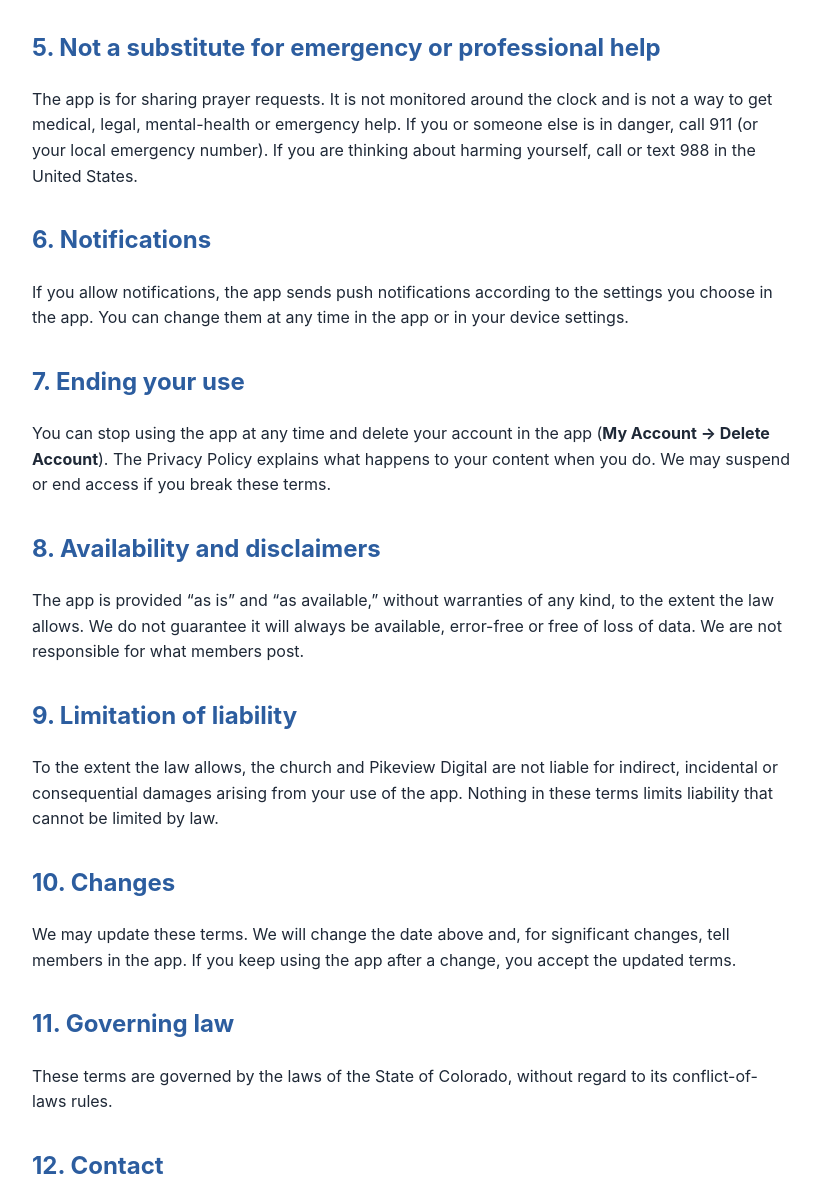
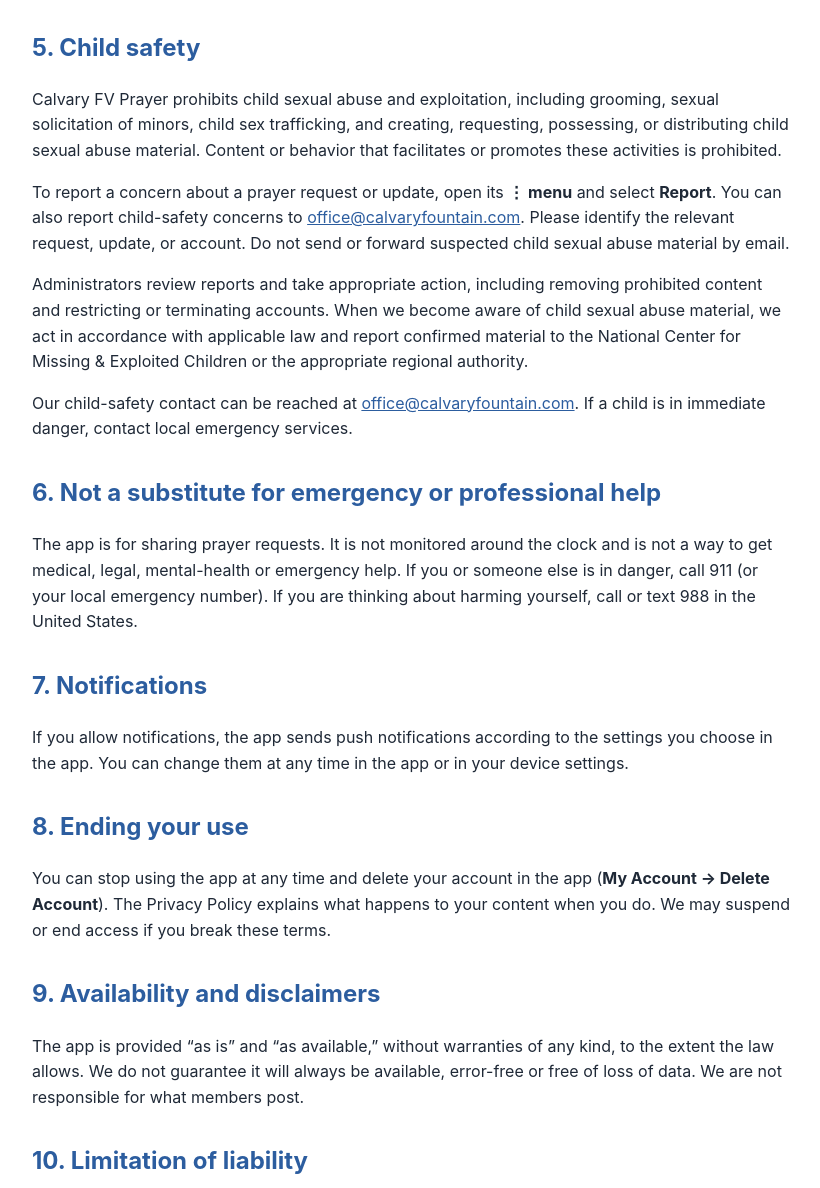
Before and after one commit to megrenneg/pikeviewdigital-site, a plain HTML site: page calvary-prayer/terms/index.html in a window 1280 px wide. Shown: the part 1393-2581 px from the top of the page, without its empty margins (228-1048 px from the left). Drawn offline with Linux system fonts and the light colour scheme.

Commit message:
Update church contacts and child safety terms

```diff
--- a/calvary-prayer/terms/index.html
+++ b/calvary-prayer/terms/index.html
@@ -15,7 +15,7 @@
 <body>
 
 <h1>Calvary Prayer — Terms of Use</h1>
-<p class="updated">Last updated: November 19, 2026</p>
+<p class="updated">Last updated: November 24, 2026</p>
 
 <p>These terms govern your use of Calvary Prayer (“the app”), a private prayer app for the congregation of Calvary Fellowship Fountain Valley (“the church,” “we,” “us”). The app is operated by the church, with Pikeview Digital as its developer. By creating an account or using the app, you agree to these terms and to our <a href="/calvary-prayer/privacy/">Privacy Policy</a>. If you do not agree, please do not use the app.</p>
 
@@ -47,29 +47,35 @@
 <h2>4. Moderation and enforcement</h2>
 <p>Administrators may edit or remove content, reject requests, and deactivate or remove accounts that break these terms or that they believe are harmful to the congregation, with or without notice. To report a prayer request or an update, open the <strong>⋮ menu</strong> on it and choose <strong>Report</strong>. You can also contact an administrator or email us at the address below. Reports go to the administrators, who will review them promptly, and the person reported is not told who reported them.</p>
 
-<h2>5. Not a substitute for emergency or professional help</h2>
+<h2 id="child-safety">5. Child safety</h2>
+<p>Calvary FV Prayer prohibits child sexual abuse and exploitation, including grooming, sexual solicitation of minors, child sex trafficking, and creating, requesting, possessing, or distributing child sexual abuse material. Content or behavior that facilitates or promotes these activities is prohibited.</p>
+<p>To report a concern about a prayer request or update, open its <strong>⋮ menu</strong> and select <strong>Report</strong>. You can also report child-safety concerns to <a href="mailto:office@calvaryfountain.com">office@calvaryfountain.com</a>. Please identify the relevant request, update, or account. Do not send or forward suspected child sexual abuse material by email.</p>
+<p>Administrators review reports and take appropriate action, including removing prohibited content and restricting or terminating accounts. When we become aware of child sexual abuse material, we act in accordance with applicable law and report confirmed material to the National Center for Missing &amp; Exploited Children or the appropriate regional authority.</p>
+<p>Our child-safety contact can be reached at <a href="mailto:office@calvaryfountain.com">office@calvaryfountain.com</a>. If a child is in immediate danger, contact local emergency services.</p>
+
+<h2>6. Not a substitute for emergency or professional help</h2>
 <p>The app is for sharing prayer requests. It is not monitored around the clock and is not a way to get medical, legal, mental-health or emergency help. If you or someone else is in danger, call 911 (or your local emergency number). If you are thinking about harming yourself, call or text 988 in the United States.</p>
 
-<h2>6. Notifications</h2>
+<h2>7. Notifications</h2>
 <p>If you allow notifications, the app sends push notifications according to the settings you choose in the app. You can change them at any time in the app or in your device settings.</p>
 
-<h2>7. Ending your use</h2>
+<h2>8. Ending your use</h2>
 <p>You can stop using the app at any time and delete your account in the app (<strong>My Account → Delete Account</strong>). The Privacy Policy explains what happens to your content when you do. We may suspend or end access if you break these terms.</p>
 
-<h2>8. Availability and disclaimers</h2>
+<h2>9. Availability and disclaimers</h2>
 <p>The app is provided “as is” and “as available,” without warranties of any kind, to the extent the law allows. We do not guarantee it will always be available, error-free or free of loss of data. We are not responsible for what members post.</p>
 
-<h2>9. Limitation of liability</h2>
+<h2>10. Limitation of liability</h2>
 <p>To the extent the law allows, the church and Pikeview Digital are not liable for indirect, incidental or consequential damages arising from your use of the app. Nothing in these terms limits liability that cannot be limited by law.</p>
 
-<h2>10. Changes</h2>
+<h2>11. Changes</h2>
 <p>We may update these terms. We will change the date above and, for significant changes, tell members in the app. If you keep using the app after a change, you accept the updated terms.</p>
 
-<h2>11. Governing law</h2>
+<h2>12. Governing law</h2>
 <p>These terms are governed by the laws of the State of Colorado, without regard to its conflict-of-laws rules.</p>
 
-<h2>12. Contact</h2>
-<p>Questions or reports: <a href="mailto:megrenneg@pikeviewdigital.com">megrenneg@pikeviewdigital.com</a></p>
+<h2>13. Contact</h2>
+<p>Questions or reports: <a href="mailto:office@calvaryfountain.com">office@calvaryfountain.com</a></p>
 
 </body>
 </html>
```
Also changed, not shown: calvary-prayer/privacy/index.html (+2 -2 lines), calvary-prayer/support/index.html (+3 -3 lines).
